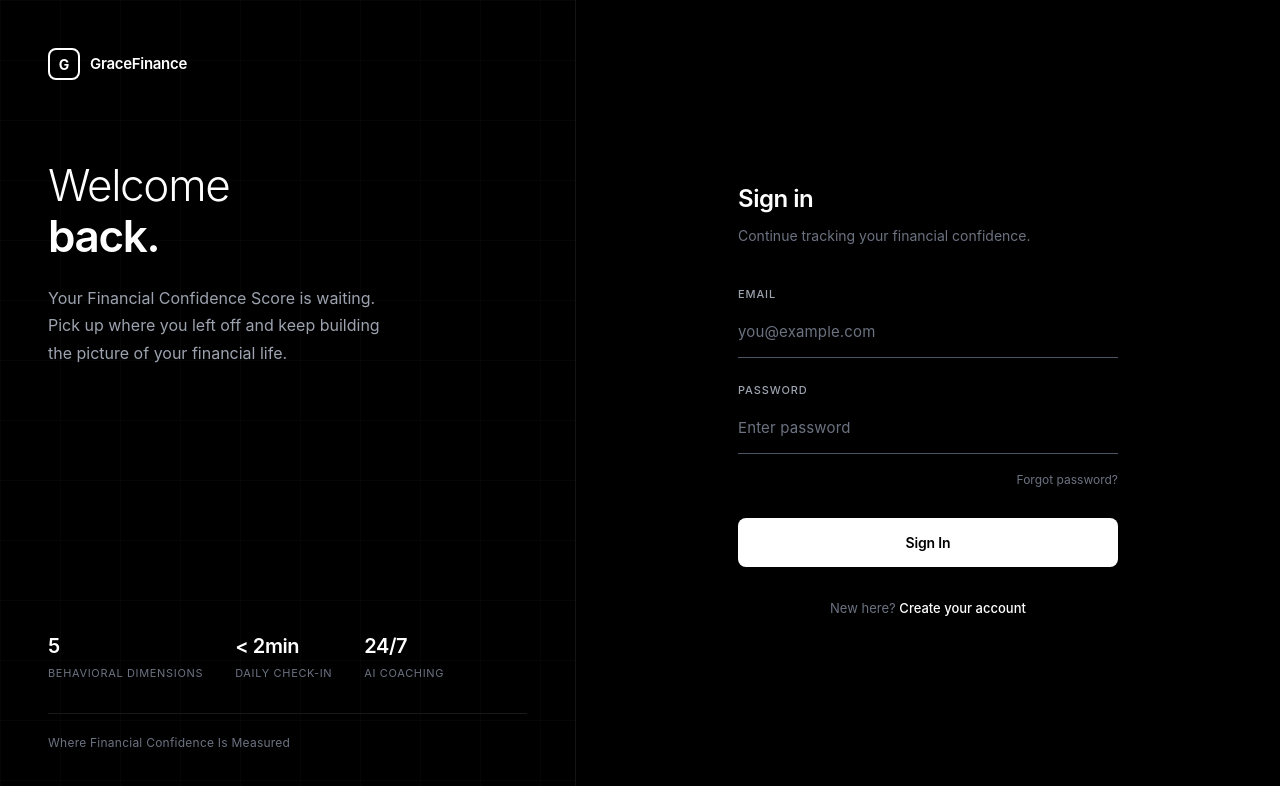
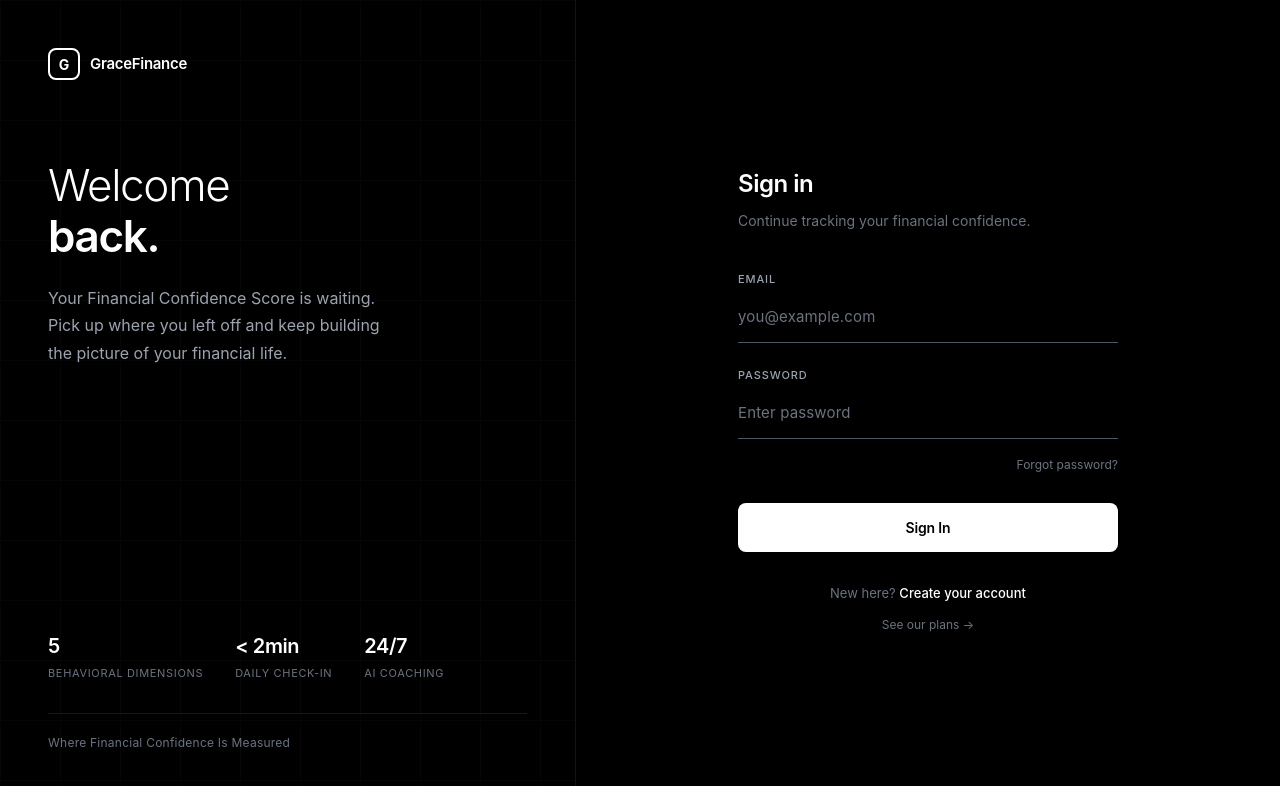
Before and after one commit to zlajeunesse1/GraceFinance, a React (Vite) app: page /login in a window 1280 px wide. Shown: the top 786 px of the page. Built offline with nearby package versions, Linux system fonts and the light colour scheme; a web font is replaced by a local one.

Commit message:
add pricing link to login and signup pages

```diff
--- a/src/pages/LoginPage.jsx
+++ b/src/pages/LoginPage.jsx
@@ -1,7 +1,6 @@
 /**
- * LoginPage — v6.1
- * FIX: Removed FormFields/UnverifiedBanner inner components — caused input focus loss on every keystroke.
- *      Form JSX is now inlined directly in the render.
+ * LoginPage — v6.2
+ * ADDED: "See our plans" link to pricing page
  */
 
 import { useState } from 'react'
@@ -106,6 +105,9 @@ export default function LoginPage() {
       <p style={{ textAlign: 'center', marginTop: 32, fontSize: 13, color: '#6b7280' }}>
         New here?{' '}<Link to="/signup" style={{ color: '#ffffff', fontWeight: 500, textDecoration: 'none' }}>Create your account</Link>
       </p>
+      <p style={{ textAlign: 'center', marginTop: 12, fontSize: 12, color: '#4b5563' }}>
+        <Link to="/pricing" style={{ color: '#6b7280', textDecoration: 'none' }}>See our plans →</Link>
+      </p>
     </>
   )
 
--- a/src/pages/SignupPage.jsx
+++ b/src/pages/SignupPage.jsx
@@ -1,7 +1,6 @@
 /**
- * SignupPage — v6.1
- * FIX: Removed FormFields/TermsCheckbox inner components — caused input focus loss on every keystroke.
- *      Form JSX is now inlined directly in the render.
+ * SignupPage — v6.2
+ * ADDED: "See our plans" link to pricing page
  */
 
 import { useState } from 'react'
@@ -153,6 +152,9 @@ export default function SignupPage() {
       <p style={{ textAlign: 'center', marginTop: 28, fontSize: 13, color: '#6b7280' }}>
         Already tracking?{' '}<Link to="/login" style={{ color: '#ffffff', fontWeight: 500, textDecoration: 'none' }}>Sign in</Link>
       </p>
+      <p style={{ textAlign: 'center', marginTop: 12, fontSize: 12, color: '#4b5563' }}>
+        <Link to="/pricing" style={{ color: '#6b7280', textDecoration: 'none' }}>See our plans →</Link>
+      </p>
     </>
   )
 
```
